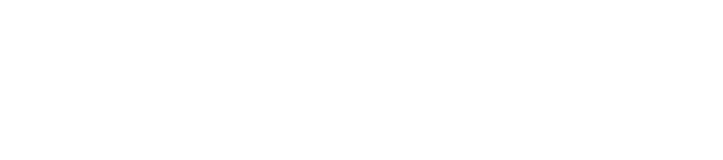
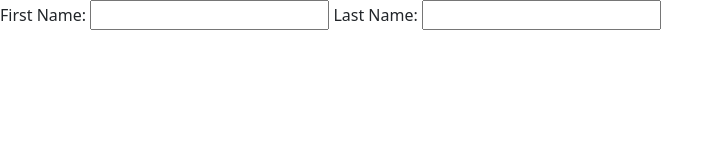
Before and after one commit to Carlie-Dev/Cheechs-Pizza, a plain HTML site: page index.html in a window 1280 px wide. Shown: the whole page, without its empty margins (0-723 px from the left). Drawn offline with nearby package versions, Linux system fonts and the light colour scheme.

Commit message:
started form

```diff
--- a/index.html
+++ b/index.html
@@ -1,29 +1,30 @@
 <!doctype html>
 <html lang="en">
+
 <head>
     <title>Title</title>
     <!-- Required meta tags -->
     <meta charset="utf-8" />
-        <meta
-            name="viewport"
-            content="width=device-width, initial-scale=1, shrink-to-fit=no"
-        />
+    <meta name="viewport" content="width=device-width, initial-scale=1, shrink-to-fit=no" />
 
     <!-- Bootstrap CSS v5.2.1 -->
-        <link
-            href="https://cdn.jsdelivr.net/npm/bootstrap@5.3.2/dist/css/bootstrap.min.css"
-            rel="stylesheet"
-            integrity="sha384-T3c6CoIi6uLrA9TneNEoa7RxnatzjcDSCmG1MXxSR1GAsXEV/Dwwykc2MPK8M2HN"
-            crossorigin="anonymous"
-        />
+    <link href="https://cdn.jsdelivr.net/npm/bootstrap@5.3.2/dist/css/bootstrap.min.css" rel="stylesheet"
+        integrity="sha384-T3c6CoIi6uLrA9TneNEoa7RxnatzjcDSCmG1MXxSR1GAsXEV/Dwwykc2MPK8M2HN" crossorigin="anonymous" />
 </head>
 
 <body>
+    <div id="flex-container">
         <header>
             <!-- place navbar here -->
         </header>
-        <main>
-            <form action="GET">
+        <main id="d-flex flex-column">
+            <form action="thankyou.html">
+                <div id="p2">
+                    <label for="fName">First Name: </label>
+                    <input type="text" name="fname" id="fName">
+                    <label for="lName">Last Name: </label>
+                    <input type="text" name="lname" id="lName">
+                </div>
 
             </form>
         </main>
@@ -31,16 +32,15 @@
             <!-- place footer here -->
         </footer>
         <!-- Bootstrap JavaScript Libraries -->
-        <script
-            src="https://cdn.jsdelivr.net/npm/@popperjs/core@2.11.8/dist/umd/popper.min.js"
+        <script src="https://cdn.jsdelivr.net/npm/@popperjs/core@2.11.8/dist/umd/popper.min.js"
             integrity="sha384-I7E8VVD/ismYTF4hNIPjVp/Zjvgyol6VFvRkX/vR+Vc4jQkC+hVqc2pM8ODewa9r"
-            crossorigin="anonymous"
-        ></script>
+            crossorigin="anonymous"></script>
 
-        <script
-            src="https://cdn.jsdelivr.net/npm/bootstrap@5.3.2/dist/js/bootstrap.min.js"
+        <script src="https://cdn.jsdelivr.net/npm/bootstrap@5.3.2/dist/js/bootstrap.min.js"
             integrity="sha384-BBtl+eGJRgqQAUMxJ7pMwbEyER4l1g+O15P+16Ep7Q9Q+zqX6gSbd85u4mG4QzX+"
-            crossorigin="anonymous"
-        ></script>
+            crossorigin="anonymous"></script>
+    </div>
+
 </body>
+
 </html>
```
Lines whose indentation alone changed are shown as unchanged.
